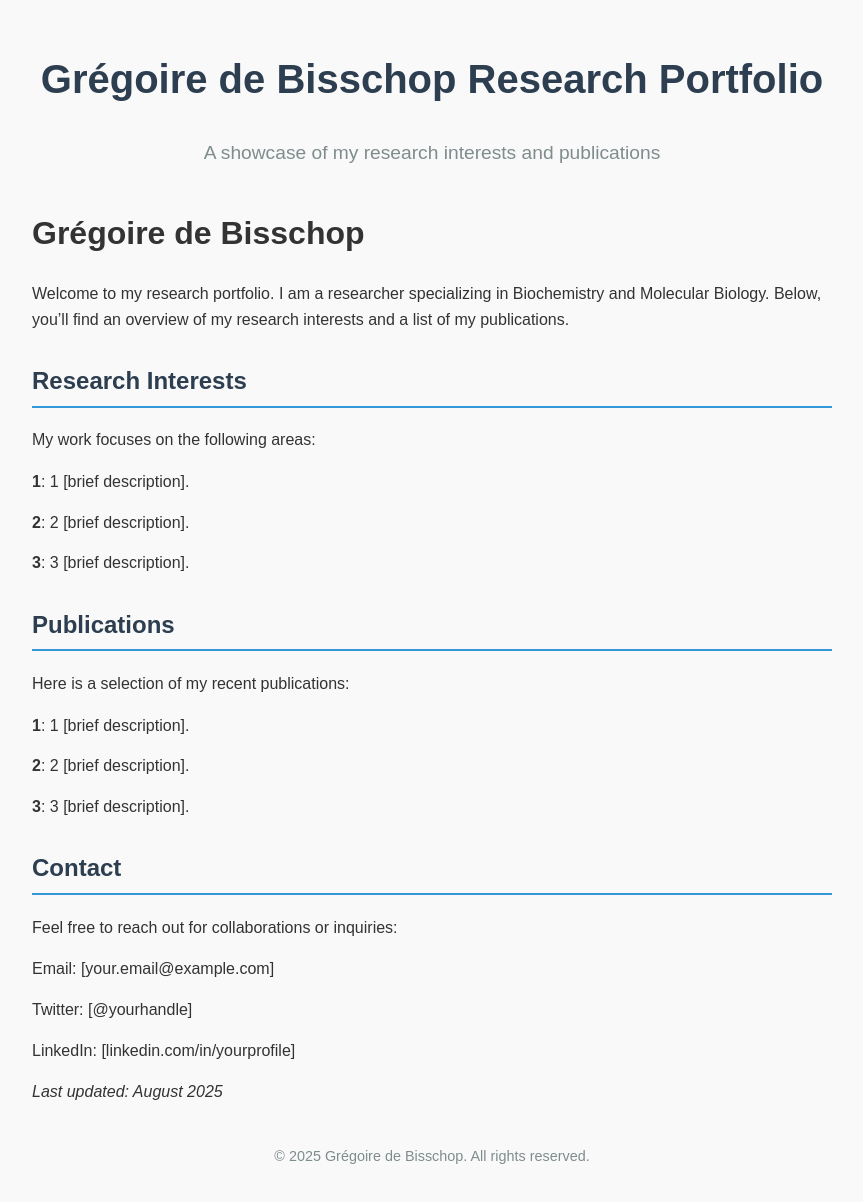
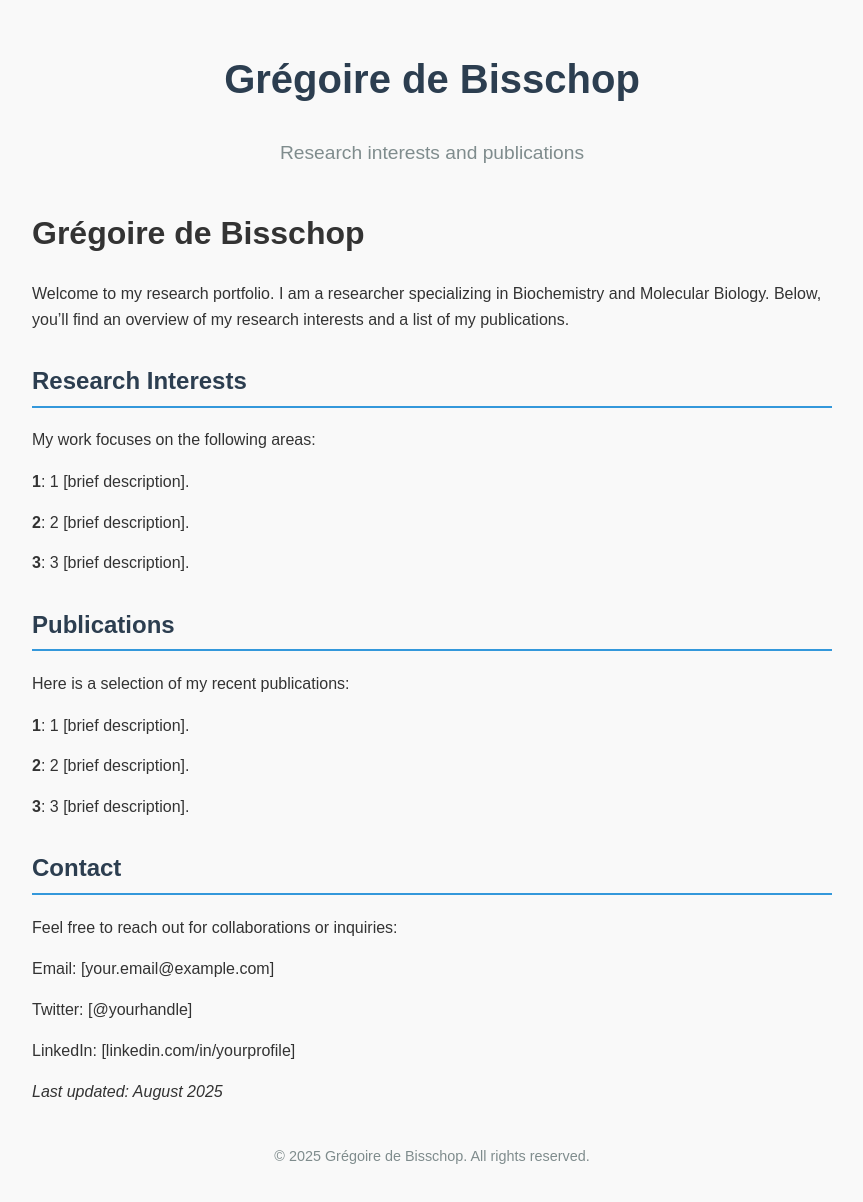
Before and after one commit to gdebissc/gdebissc.github.io, a Jekyll site: the page built from index.md, in a window 1280 px wide. Shown: the whole page, without its empty margins (208-1071 px from the left). Built offline with Jekyll 4.4.1, drawn with Linux system fonts in a browser that asks for light colours.

Commit message:
Update _config.yml

```diff
--- a/_config.yml
+++ b/_config.yml
@@ -1,5 +1,5 @@
-title: Grégoire de Bisschop Research Portfolio
-description: A showcase of my research interests and publications
+title: Grégoire de Bisschop
+description: Research interests and publications
 baseurl: ""
 url: "https://gdebissc.github.io"
 theme: minima
```
